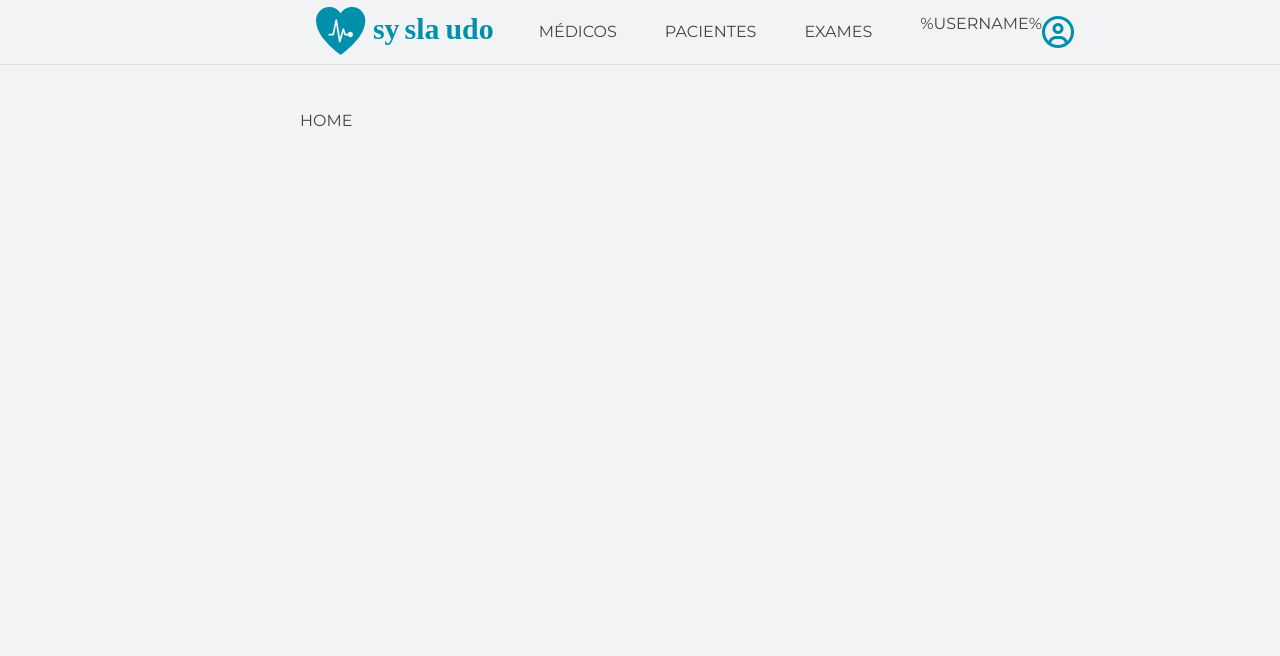
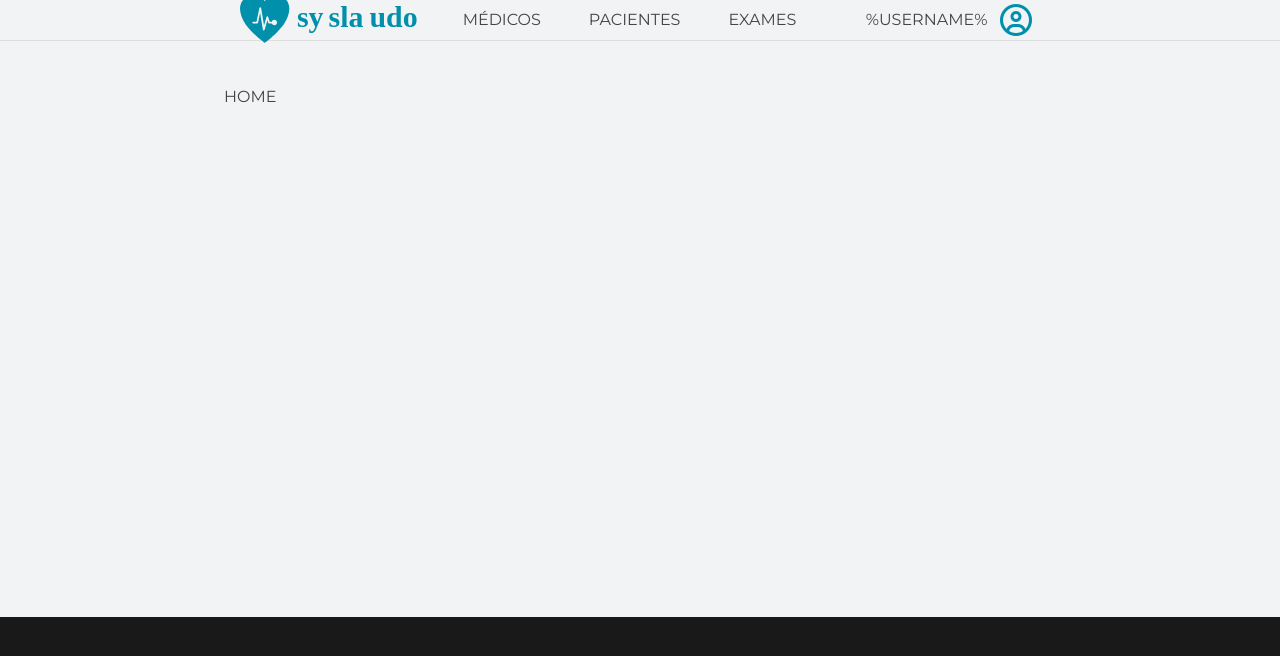
Before and after one commit to syslaudo/syslaudo-backend, a React (Create React App) app in the folder frontend/: page / in a window 1280 px wide. Shown: the top 656 px of the page. Built offline with nearby package versions, Linux system fonts and the light colour scheme.

Commit message:
Adição do componente Footer

```diff
--- a/frontend/src/components/Body/style.tsx
+++ b/frontend/src/components/Body/style.tsx
@@ -5,7 +5,7 @@ const StyledBody = styled.div`
   background: ${colors.componentBackground};
 
   .container {
-    max-width: 85vh;
+    max-width: 65vw;
     min-height: 60vh;
     margin: 3vh auto;
     padding: 3vh;
--- /dev/null
+++ b/frontend/src/components/Footer/index.tsx
@@ -0,0 +1,9 @@
+import { StyledFooter } from './style';
+
+export default function Footer(props: any) {
+  return (
+    <StyledFooter>
+      <div className="container">{props.children}</div>
+    </StyledFooter>
+  );
+}
--- /dev/null
+++ b/frontend/src/components/Footer/style.tsx
@@ -0,0 +1,15 @@
+import styled from 'styled-components';
+import * as colors from '../../style/colors';
+
+const StyledFooter = styled.div`
+  background: ${colors.darkBackground};
+  color: ${colors.lightText};
+
+  .container {
+    max-width: 65vw;
+    height: 25vh;
+    margin: 0 auto;
+    padding: 3vh;
+  }`;
+
+export { StyledFooter };
--- a/frontend/src/components/Navbar/style.tsx
+++ b/frontend/src/components/Navbar/style.tsx
@@ -11,8 +11,8 @@ const StyledDesktopNavbar = styled.nav`
     display: flex;
     align-items: center;
     justify-content: flex-start;
-    max-width: 85vh;
-    height: 4rem;
+    max-width: 65vw;
+    height: 5vh;
     margin: 0 auto;
   }
 
@@ -46,6 +46,7 @@ const StyledDesktopNavbar = styled.nav`
   .submenuTitle {
     display: flex;
     align-items: center;
+    white-space: nowrap;
   }
 
   .submenu {
--- a/frontend/src/index.tsx
+++ b/frontend/src/index.tsx
@@ -6,6 +6,7 @@ import Body from './components/Body'
 import Home from './pages/Home';
 import PageNotFound from './pages/PageNotFound';
 import { GlobalStyle } from './style/base';
+import Footer from './components/Footer';
 
 ReactDOM.render(
   <React.Fragment>
@@ -18,6 +19,7 @@ ReactDOM.render(
           <Route path="*" component={PageNotFound} />
         </Switch>
       </Body>
+      <Footer />
     </BrowserRouter>
   </React.Fragment>,
   document.getElementById('root')
```
